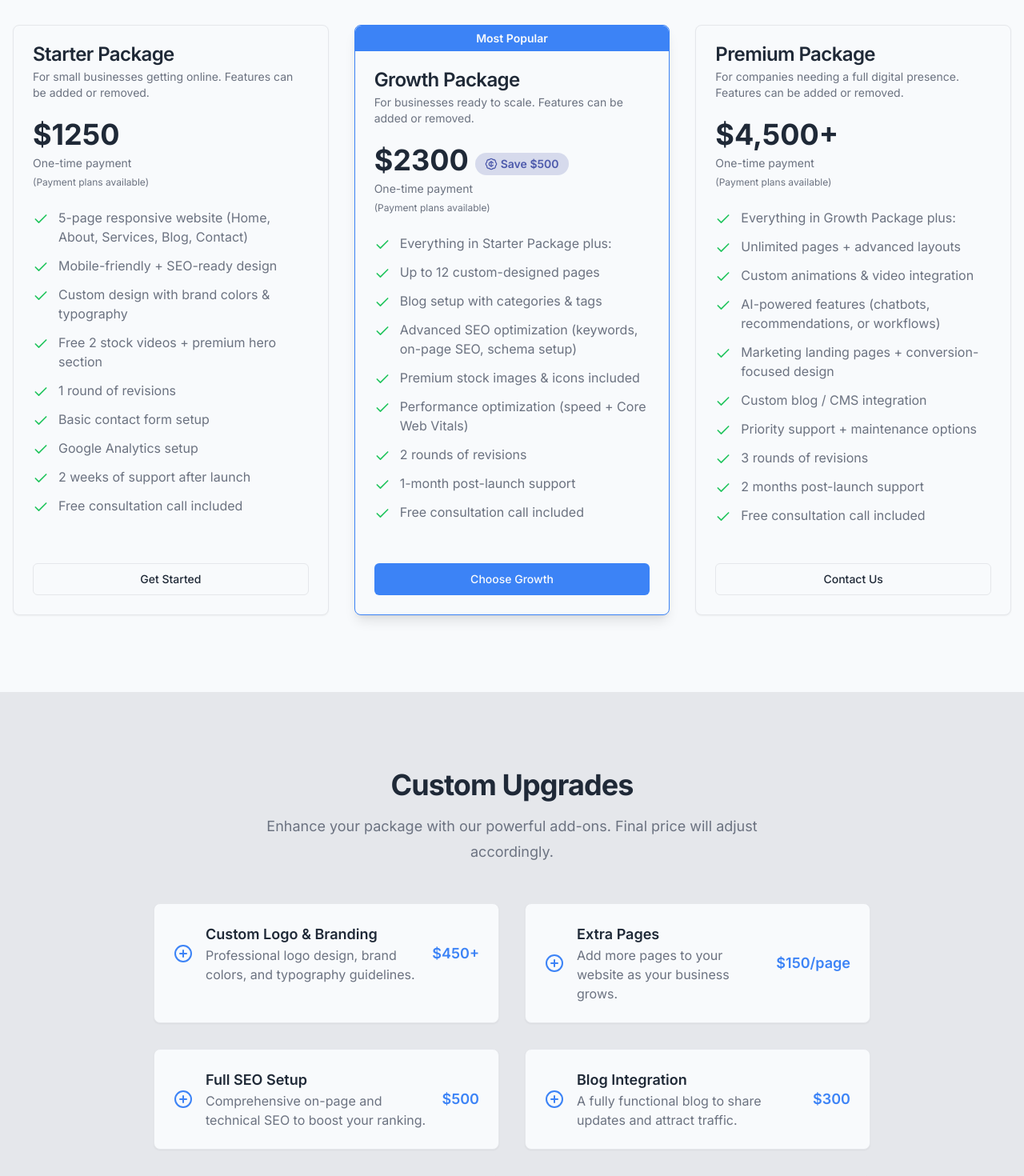
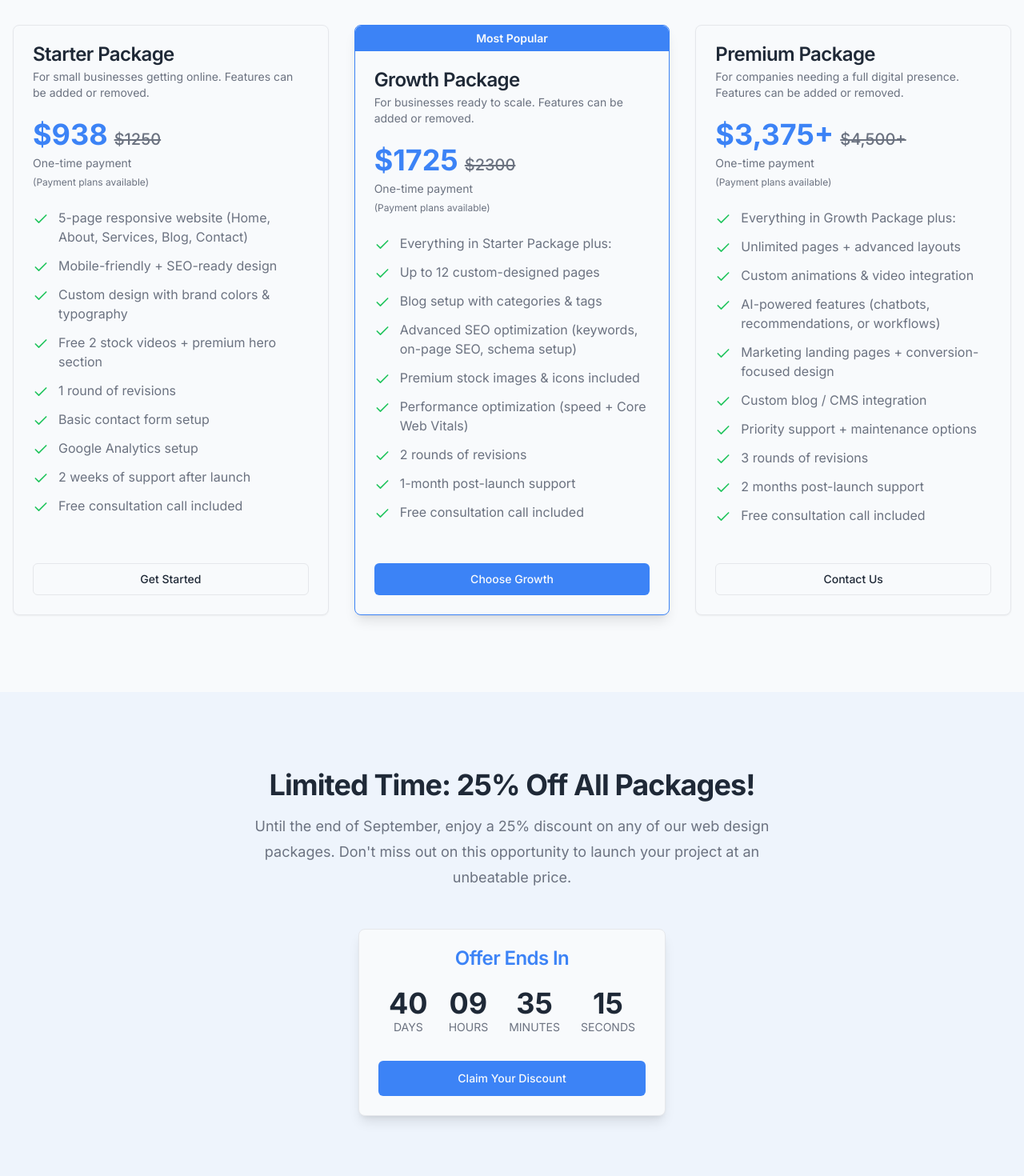
Before and after one commit to SawSimonLinn/codeheavenstudio, a Next.js app: page /codeheavenpricing in a window 1280 px wide. Shown: the part 360-1830 px from the top of the page at 80% size. Built offline with nearby package versions, Linux system fonts and the light colour scheme.

Commit message:
add promotion banner

```diff
--- a/src/app/codeheavenpricing/page.tsx
+++ b/src/app/codeheavenpricing/page.tsx
@@ -1,3 +1,6 @@
+"use client";
+
+import { useState, useEffect } from "react";
 import Footer from "@/components/layout/footer";
 import Header from "@/components/layout/header";
 import { Button } from "@/components/ui/button";
@@ -17,6 +20,7 @@ import {
   BadgeCent,
   MessageCircle,
   ArrowRight,
+  Zap,
 } from "lucide-react";
 import Link from "next/link";
 import { Avatar, AvatarFallback, AvatarImage } from "@/components/ui/avatar";
@@ -24,7 +28,8 @@ import { Avatar, AvatarFallback, AvatarImage } from "@/components/ui/avatar";
 const packages = [
   {
     name: "Starter Package",
-    price: "$1250",
+    originalPrice: "$1250",
+    price: "$938",
     description:
       "For small businesses getting online. Features can be added or removed.",
     features: [
@@ -42,7 +47,8 @@ const packages = [
   },
   {
     name: "Growth Package",
-    price: "$2300",
+    originalPrice: "$2300",
+    price: "$1725",
     description:
       "For businesses ready to scale. Features can be added or removed.",
     features: [
@@ -58,11 +64,12 @@ const packages = [
     ],
     cta: "Choose Growth",
     popular: true,
-    badge: "Save $500",
+    badge: "Save $575",
   },
   {
     name: "Premium Package",
-    price: "$4,500+",
+    originalPrice: "$4,500+",
+    price: "$3,375+",
     description:
       "For companies needing a full digital presence. Features can be added or removed.",
     features: [
@@ -145,16 +152,72 @@ const addOns = [
   },
 ];
 
+const CountdownUnit = ({ value, label }: { value: number; label: string }) => (
+  <div className="flex flex-col items-center">
+    <span className="text-3xl sm:text-4xl font-bold">
+      {String(value).padStart(2, "0")}
+    </span>
+    <span className="text-xs sm:text-sm uppercase text-muted-foreground">
+      {label}
+    </span>
+  </div>
+);
+
 export default function PricingPage() {
+  const [timeLeft, setTimeLeft] = useState({
+    days: 0,
+    hours: 0,
+    minutes: 0,
+    seconds: 0,
+  });
+
+  useEffect(() => {
+    const calculateTimeLeft = () => {
+      const now = new Date();
+      const year = now.getFullYear();
+      const endDate = new Date(year, 8, 30, 23, 59, 59); // September is month 8 (0-indexed)
+
+      const difference = +endDate - +now;
+      let newTimeLeft = { days: 0, hours: 0, minutes: 0, seconds: 0 };
+
+      if (difference > 0) {
+        newTimeLeft = {
+          days: Math.floor(difference / (1000 * 60 * 60 * 24)),
+          hours: Math.floor((difference / (1000 * 60 * 60)) % 24),
+          minutes: Math.floor((difference / 1000 / 60) % 60),
+          seconds: Math.floor((difference / 1000) % 60),
+        };
+      }
+      return newTimeLeft;
+    };
+
+    setTimeLeft(calculateTimeLeft());
+    const timer = setInterval(() => {
+      setTimeLeft(calculateTimeLeft());
+    }, 1000);
+
+    return () => clearInterval(timer);
+  }, []);
+
   return (
     <div className="flex min-h-screen flex-col bg-background text-foreground">
       <Header />
       <main className="flex-1">
         <section className="container mx-auto px-4 py-16 sm:py-24">
           <div className="mx-auto max-w-2xl text-center">
-            <h1 className="text-3xl font-bold tracking-tight text-foreground sm:text-4xl font-headline">
-              Packages & Pricing
-            </h1>
+            <div className="relative inline-block">
+              <h1 className="text-3xl font-bold tracking-tight text-foreground sm:text-4xl font-headline">
+                Packages & Pricing
+              </h1>
+              <div className="absolute -top-4 -right-12 transform rotate-12">
+                <div className="relative">
+                  <Zap className="absolute h-10 w-10 text-yellow-400/50 animate-ping" />
+                  <div className="relative flex items-center justify-center rounded-full bg-red-500 px-3 py-1.5 text-base font-bold text-white shadow-lg animate-pulse">
+                    25% OFF
+                  </div>
+                </div>
+              </div>
+            </div>
             <p className="mt-4 text-lg leading-8 text-muted-foreground">
               Transparent pricing for every stage of your business. Choose the
               plan that's right for you.
@@ -182,13 +245,12 @@ export default function PricingPage() {
                   <CardTitle>{pkg.name}</CardTitle>
                   <CardDescription>{pkg.description}</CardDescription>
                   <div className="pt-4 flex items-baseline gap-x-2">
-                    <span className="text-4xl font-bold">{pkg.price}</span>
-                    {pkg.badge && (
-                      <div className="inline-flex items-center gap-1 rounded-full bg-accent/20 px-3 py-1 text-sm font-semibold text-accent">
-                        <BadgeCent className="h-4 w-4" />
-                        {pkg.badge}
-                      </div>
-                    )}
+                    <span className="text-4xl font-bold text-primary">
+                      {pkg.price}
+                    </span>
+                    <span className="text-xl font-medium text-muted-foreground line-through">
+                      {pkg.originalPrice}
+                    </span>
                   </div>
                   <p className="text-sm text-muted-foreground mt-1">
                     One-time payment
@@ -218,6 +280,39 @@ export default function PricingPage() {
                 </div>
               </Card>
             ))}
+          </div>
+        </section>
+
+        <section className="bg-primary/5 py-16 sm:py-24">
+          <div className="container mx-auto px-4">
+            <div className="mx-auto max-w-2xl text-center">
+              <h2 className="text-3xl font-bold tracking-tight text-foreground sm:text-4xl font-headline">
+                Limited Time: 25% Off All Packages!
+              </h2>
+              <p className="mt-4 text-lg leading-8 text-muted-foreground">
+                Until the end of September, enjoy a 25% discount on any of our
+                web design packages. Don't miss out on this opportunity to
+                launch your project at an unbeatable price.
+              </p>
+            </div>
+            <div className="mt-12 mx-auto max-w-sm">
+              <Card className="shadow-lg">
+                <CardHeader className="text-center">
+                  <CardTitle className="text-primary">Offer Ends In</CardTitle>
+                </CardHeader>
+                <CardContent>
+                  <div className="flex justify-around">
+                    <CountdownUnit value={timeLeft.days} label="Days" />
+                    <CountdownUnit value={timeLeft.hours} label="Hours" />
+                    <CountdownUnit value={timeLeft.minutes} label="Minutes" />
+                    <CountdownUnit value={timeLeft.seconds} label="Seconds" />
+                  </div>
+                  <Button asChild size="lg" className="w-full mt-8">
+                    <Link href="/contact">Claim Your Discount</Link>
+                  </Button>
+                </CardContent>
+              </Card>
+            </div>
           </div>
         </section>
 
@@ -308,7 +403,6 @@ export default function PricingPage() {
                   </CardContent>
                 </Card>
               </div>
-              {/* use different name and brand and description */}
               <div className="text-center">
                 <Card className="bg-secondary text-secondary-foreground shadow-xl">
                   <CardContent className="p-8">
@@ -317,7 +411,7 @@ export default function PricingPage() {
                         <AvatarImage
                           src="/review/review06.png"
                           alt="MoMo Chan"
-                          data-ai-hint="fashion founder"
+                          data-ai-hint="design founder"
                         />
                         <AvatarFallback>MC</AvatarFallback>
                       </Avatar>
--- a/src/app/page.tsx
+++ b/src/app/page.tsx
@@ -1,19 +1,52 @@
-import AiFeaturesSection from '@/components/sections/ai-features';
-import Footer from '@/components/layout/footer';
-import FreeDemoSection from '@/components/sections/free-demo';
-import Header from '@/components/layout/header';
-import HeroSection from '@/components/sections/hero';
-import ProcessSection from '@/components/sections/process';
-import PreviousProjectsSection from '@/components/sections/previous-projects';
-import TestimonialsSection from '@/components/sections/testimonials';
-import WhyUsSection from '@/components/sections/why-us';
-import { Button } from '@/components/ui/button';
-import Link from 'next/link';
+"use client";
+
+import { useState } from "react";
+
+import AiFeaturesSection from "@/components/sections/ai-features";
+import Footer from "@/components/layout/footer";
+import FreeDemoSection from "@/components/sections/free-demo";
+import Header from "@/components/layout/header";
+import HeroSection from "@/components/sections/hero";
+import ProcessSection from "@/components/sections/process";
+import PreviousProjectsSection from "@/components/sections/previous-projects";
+import TestimonialsSection from "@/components/sections/testimonials";
+import WhyUsSection from "@/components/sections/why-us";
+import { Button } from "@/components/ui/button";
+import Link from "next/link";
+
+import { Zap, X } from "lucide-react";
 
 export default function Home() {
+  const [isBannerVisible, setIsBannerVisible] = useState(true);
+
   return (
     <div className="flex min-h-screen flex-col bg-background text-foreground">
       <Header />
+      {isBannerVisible && (
+        <div className="relative bg-primary text-primary-foreground text-center py-3 animate-in fade-in slide-in-from-top-2 duration-500">
+          <div className="container mx-auto px-4 text-sm sm:text-base">
+            <Zap className="inline-block h-5 w-5 mr-2 animate-pulse" />
+            <strong>Limited Time Offer:</strong> Get <strong>25% OFF</strong>{" "}
+            all packages until September 30th!
+            <Button
+              variant="link"
+              asChild
+              className="ml-2 p-0 h-auto text-primary-foreground"
+            >
+              <Link href="/pricing">Learn More</Link>
+            </Button>
+          </div>
+          <Button
+            variant="ghost"
+            size="icon"
+            className="absolute top-1/2 right-4 -translate-y-1/2 h-7 w-7 text-primary-foreground hover:bg-primary/80 hover:text-primary-foreground"
+            onClick={() => setIsBannerVisible(false)}
+          >
+            <X className="h-5 w-5" />
+            <span className="sr-only">Close banner</span>
+          </Button>
+        </div>
+      )}
       <main className="flex-1">
         <HeroSection />
         <FreeDemoSection />
@@ -25,7 +58,9 @@ export default function Home() {
         <section className="bg-muted text-foreground py-16 sm:py-24">
           <div className="container mx-auto px-4 text-center">
             <p className="max-w-3xl mx-auto text-lg leading-8 text-muted-foreground">
-                    “At Code Heaven Studio, your digital success is our mission. With transparent pricing, modern design, and AI-powered tools, we make websites that grow with your business.”
+              “At Code Heaven Studio, your digital success is our mission. With
+              transparent pricing, modern design, and AI-powered tools, we make
+              websites that grow with your business.”
             </p>
             <div className="mt-10">
               <Button
```
Also changed, not shown: src/ai/flows/ai-project-estimator.ts (+42 -44 lines), tailwind.config.ts (+70 -61 lines). Lines whose indentation alone changed are shown as unchanged.
